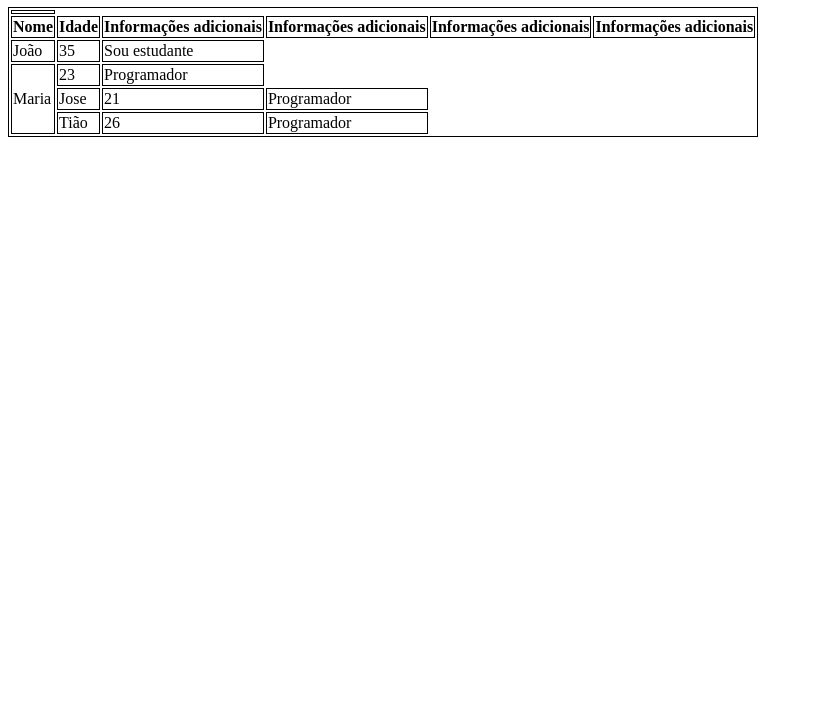
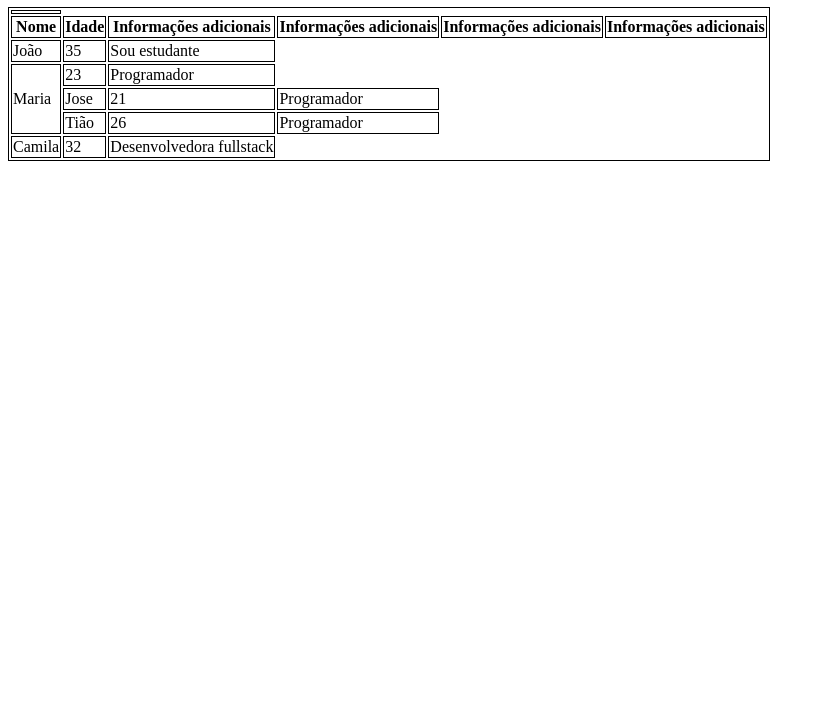
Before and after one commit to rochaotto/aula-tabela, a plain HTML site: page index.html in a window 1280 px wide. Shown: the part 73-800 px from the top of the page, without its empty margins (0-825 px from the left). Drawn offline with Linux system fonts and the light colour scheme.

Commit message:
foi adicinado uma nova linha a tabela

```diff
--- a/index.html
+++ b/index.html
@@ -45,6 +45,11 @@
                 <td>26</td>
                 <td>Programador</td>
             </tr>
+            <tr>
+                <td>Camila</td>
+                <td>32</td>
+                <td>Desenvolvedora fullstack</td>
+            </tr>
         </tbody>
     </table>
 </body>
```
